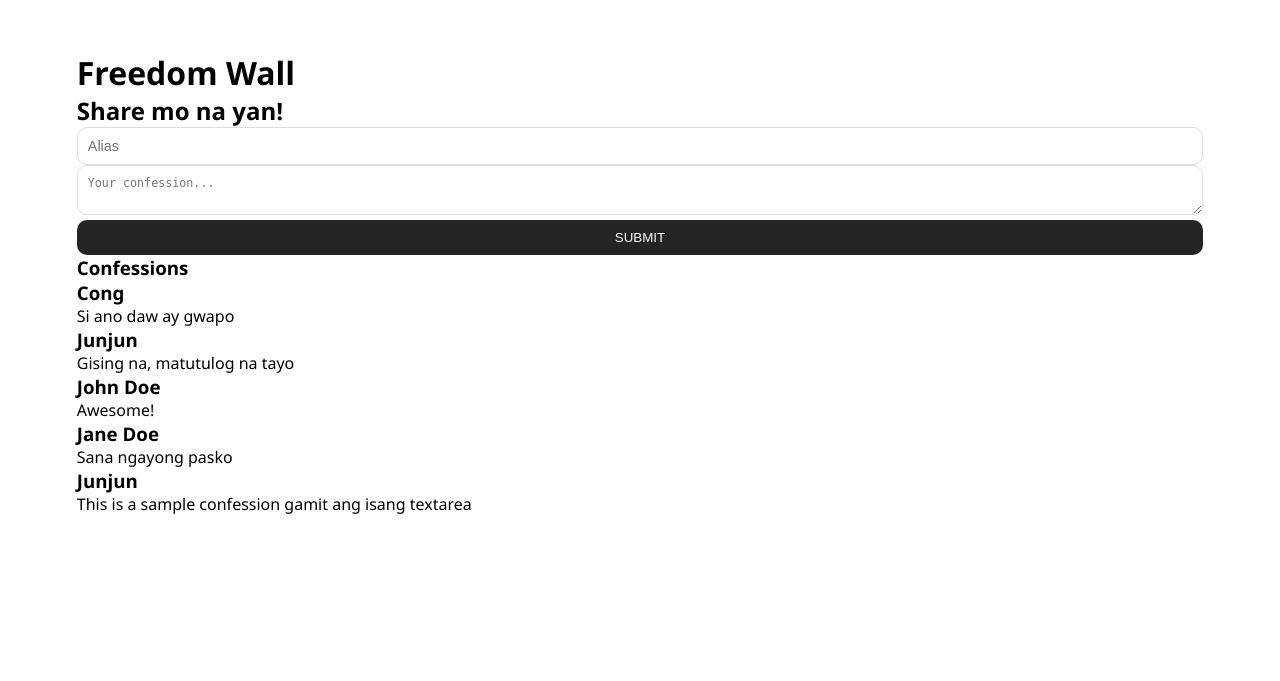
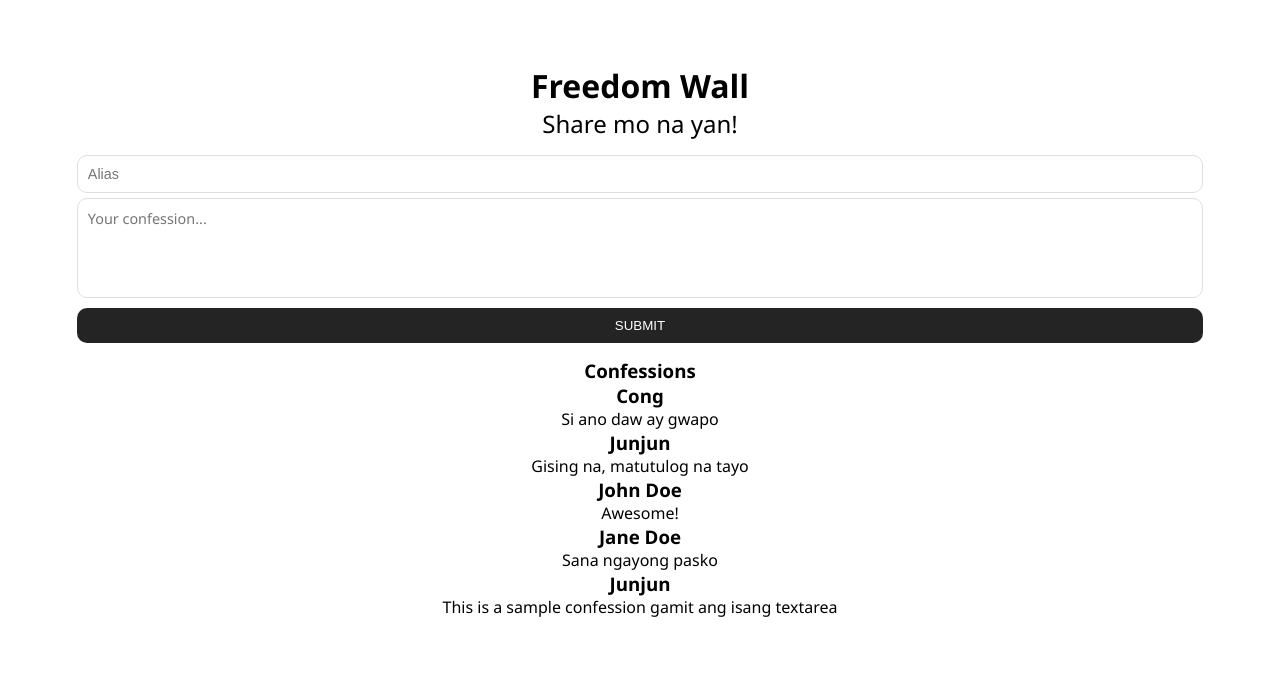
Before and after one commit to miker-bice/simple-freedom-wall-app, a Django app: page /freedom-app/ in a window 1280 px wide. Shown: the top 681 px of the page. Run offline with Django 4.2, Linux system fonts and the light colour scheme; data comes from the database, SQL or seed files in the repository.

Commit message:
input-form block styling done

```diff
--- a/static/css/base.css
+++ b/static/css/base.css
@@ -18,7 +18,7 @@ body{
 
 /* base styles */
 .container-fluid{
-    padding: 4% 6%;
+    padding: 5% 6%;
 }
 .grid{
     display: grid;
@@ -52,5 +52,22 @@ body{
     outline: none;
 }
 
-
 /* mobile styles */
+.freedom-app{
+    text-align: center;
+}
+.freedom-app h2{
+    font-weight: 400;
+}
+.input-card{
+    margin: 10px 0;
+}
+.input-card input{
+    margin: 5px 0;
+}
+.confession-input{
+    font-family: 'Segoe UI', sans-serif;
+    font-size: .90em;
+    resize: none;
+    height: 100px;
+}
```
